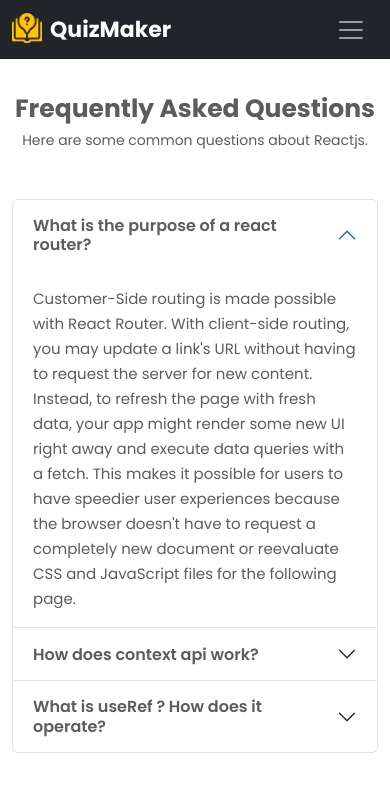
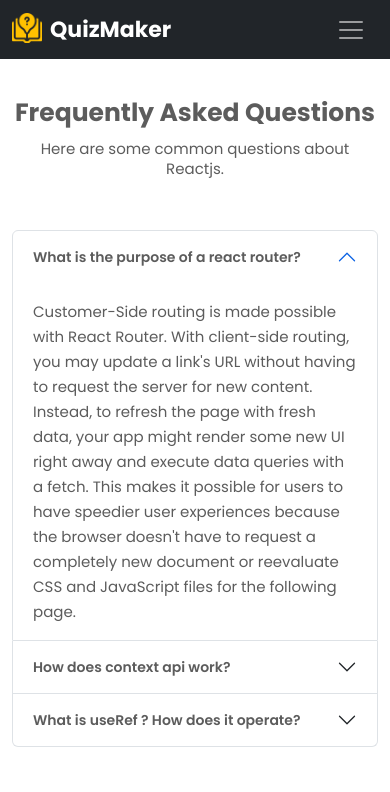
Before and after one commit to sagorranait/quiz-maker, a React (Create React App) app: page /faq in a window 390 px wide. Shown: the top 792 px of the page. Built offline with nearby package versions, Linux system fonts and the light colour scheme.

Commit message:
Responsive of FAQ Route is done.

```diff
--- a/src/Layouts/Title/QuizMakerTitle.css
+++ b/src/Layouts/Title/QuizMakerTitle.css
@@ -16,17 +16,30 @@
 @media only screen and (max-width: 575.98px) {
     .quizMaker-title h2 {
         font-size: 25px;
+        line-height: 37px;
+    }
+
+    .quizMaker-title p {
+        font-size: 15px;
+        line-height: 20px;
     }
 }
 
 @media screen and (min-width: 576px) and (max-width: 767.98px) {
     .quizMaker-title h2 {
         font-size: 25px;
+        line-height: 37px;
+    }
+
+    .quizMaker-title p {
+        font-size: 15px;
+        line-height: 20px;
     }
 }
 
 @media screen and (min-width: 768px) and (max-width: 992.98px) {
     .quizMaker-title h2 {
         font-size: 28px;
+        line-height: 37px;
     }
 }
--- a/src/components/Faq/Faq.css
+++ b/src/components/Faq/Faq.css
@@ -24,3 +24,18 @@
     line-height: 25px;
     color: #5C5C5C;
 }
+
+
+@media only screen and (max-width: 575.98px) {
+    button.accordion-button {
+        font-size: 14px;
+        line-height: 20px;
+    }
+}
+
+@media screen and (min-width: 576px) and (max-width: 767.98px) {
+    button.accordion-button {
+        font-size: 14px;
+        line-height: 20px;
+    }
+}
```
